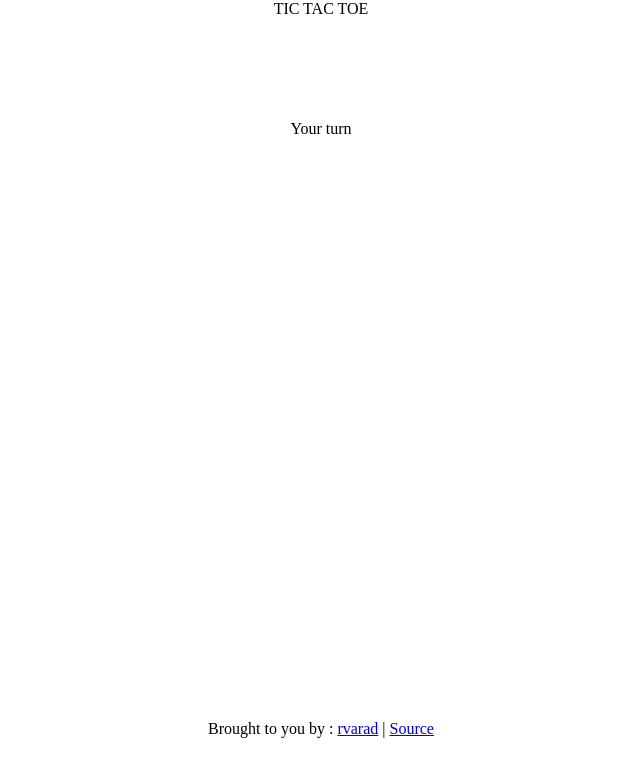
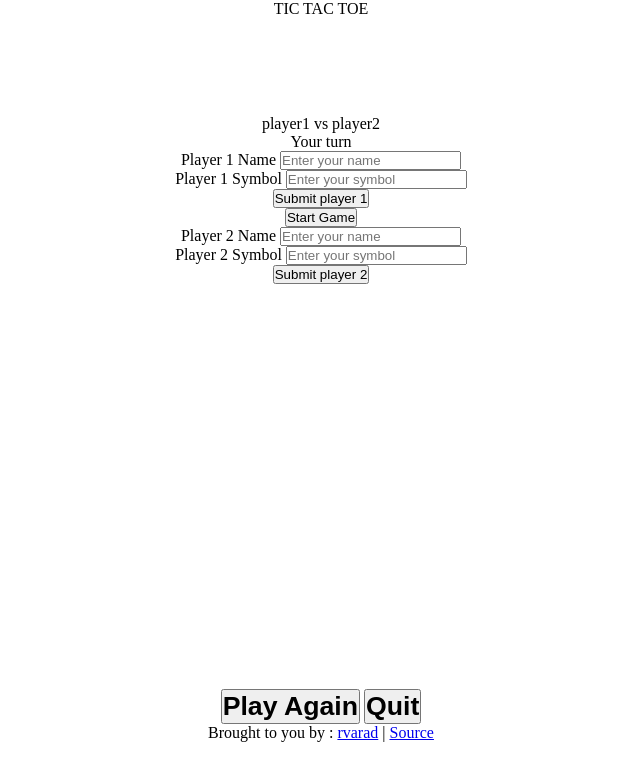
Before and after one commit to rvarad/tic-tac-toe-top, a plain HTML site: page index.html in a window 1280 px wide. Shown: the whole page, without its empty margins (319-959 px from the left). Drawn offline with Linux system fonts and the light colour scheme.

Commit message:
working basic layout

```diff
--- a/index.html
+++ b/index.html
@@ -7,17 +7,54 @@
     <meta name="viewport" content="width=device-width, initial-scale=1.0">
     <title>Tic Tac Toe</title>
     <link rel="stylesheet" href="./style.css">
+    <script src="./script.js" defer></script>
 </head>
 
 <body>
     <div class="header">TIC TAC TOE</div>
     <div class="mid">
+        <div class="opponent">player1 vs player2</div>
         <div class="turn">Your turn</div>
-        <div class="game-board"></div>
+        <div class="main">
+            <div class="player-info" id="player1Info">
+                <form action="#">
+                    <div class="data-input">
+                        <label for="player1NameInput">Player 1 Name</label>
+                        <input type="text" name="player1 name" id="player1NameInput" placeholder="Enter your name" required>
+                    </div>
+                    <div class="data-input">
+                        <label for="player1SymbolInput">Player 1 Symbol</label>
+                        <input type="text" name="player1 symbol" id="player1SymbolInput"
+                            placeholder="Enter your symbol" required>
+                    </div>
+                    <button type="submit" id="player1Submit" class="submit-player">Submit player 1</button>
+                </form>
+            </div>
+            <button class="start-game" id="startGame">Start Game</button>
+            <div class="game-board"></div>
+            <div class="player-info" id="player2Info">
+                <form action="#">
+                    <div class="data-input">
+                        <label for="player2NameInput">Player 2 Name</label>
+                        <input type="text" name="player2 name" id="player2NameInput" placeholder="Enter your name" required>
+                    </div>
+                    <div class="data-input">
+                        <label for="player2SymbolInput">Player 2 Symbol</label>
+                        <input type="text" name="player2 symbol" id="player2SymbolInput" placeholder="Enter your symbol" required>
+                    </div>
+                    <button type="submit" id="player2Submit" class="submit-player">Submit player 2</button>
+                </form>
+            </div>
+        </div>
+    </div>
+    <div class="modal">
+        <button id="replay"><h1>Play Again</h1></button>
+        <button id="quit"><h1>Quit</h1></button>
     </div>
     <div class="footer">
-        <span class="credits">Brought to you by :
-            <a href="https://github.com/rvarad" target="_blank">rvarad</a> | <a href="https://github.com/rvarad/" target="_blank">Source</a>
+        <span class="credits">
+            Brought to you by : <a href="https://github.com/rvarad" target="_blank">rvarad</a> | <a
+                href="https://github.com/rvarad/" target="_blank">Source</a>
         </span>
     </div>
 </body>
```
